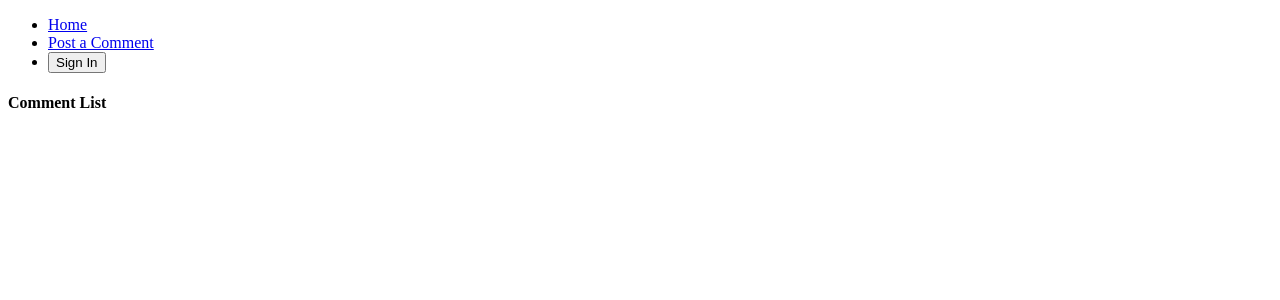
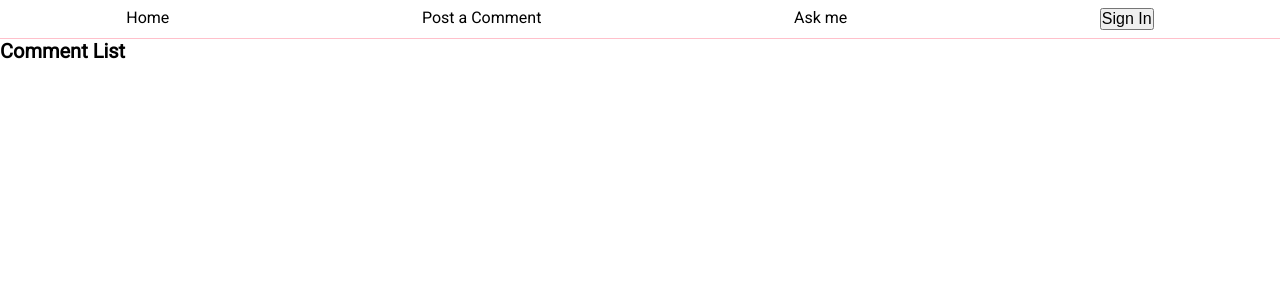
Before and after one commit to haryantowang09/hdyf, a React (Create React App) app: page / in a window 1280 px wide. Shown: the top 300 px of the page. Built offline with nearby package versions, Linux system fonts and the light colour scheme.

Commit message:
Redesign Asking Feeling Page

```diff
--- a/package.json
+++ b/package.json
@@ -1,7 +1,7 @@
 {
   "name": "howdoyoufeel",
   "version": "0.1.0",
-  "description": "A straight forward application asking you how do you feel.",
+  "description": "A simple app for you to put how on what are you feeling.",
   "author": "haryantowang09@gmail.com",
   "private": true,
   "dependencies": {
@@ -42,6 +42,7 @@
     "enzyme-adapter-react-16": "^1.15.2",
     "react-redux": "^7.1.3",
     "redux": "^4.0.5",
+    "styled-components": "^5.0.1",
     "tv4": "^1.3.0"
   }
 }
--- a/public/index.html
+++ b/public/index.html
@@ -3,6 +3,7 @@
   <head>
     <meta charset="utf-8" />
     <link rel="icon" href="%PUBLIC_URL%/favicon.ico" />
+    <link href='https://fonts.googleapis.com/css?family=Roboto' rel='stylesheet'>
     <meta name="viewport" content="width=device-width, initial-scale=1" />
     <meta name="theme-color" content="#000000" />
     <meta
--- a/src/actions/index.js
+++ b/src/actions/index.js
@@ -1,5 +1,5 @@
 import axios from 'axios';
-import { SAVE_COMMENT, FETCH_COMMENTS, CHANGE_AUTH } from 'actions/types';
+import { SAVE_COMMENT, FETCH_COMMENTS, CHANGE_AUTH, SAVE_FEEL_COMMENT} from 'actions/types';
 
 export function saveComment(comment) {
   return {
@@ -22,3 +22,10 @@ export function changeAuth(isLoggedIn) {
     payload: isLoggedIn
   };
 }
+
+export function saveFeelsComment(feelsComment) {
+  return {
+    type: SAVE_FEEL_COMMENT,
+    payload: feelsComment
+  }
+}
--- a/src/actions/types.js
+++ b/src/actions/types.js
@@ -1,3 +1,4 @@
 export const SAVE_COMMENT = 'save_comment';
 export const FETCH_COMMENTS = 'fetch_comments';
 export const CHANGE_AUTH = 'change_auth';
+export const SAVE_FEEL_COMMENT = 'save_feels_comment';
--- /dev/null
+++ b/src/assets/styles/reset.css
@@ -0,0 +1,11 @@
+:root { font: 20px/1.2 "Roboto", sans-serif; }
+
+body,
+body * {
+  margin:           unset;
+  box-sizing:       unset;
+  padding:          unset;
+  font-size:        unset;
+  color:            unset;
+  text-decoration:  unset;
+}
--- a/src/components/App.js
+++ b/src/components/App.js
@@ -1,9 +1,22 @@
 import React, { Component } from 'react';
 import { Route, Link } from 'react-router-dom';
 import { connect } from 'react-redux';
+import styled from 'styled-components';
+
 import CommentBox from 'components/CommentBox';
 import CommentList from 'components/CommentList';
+import Ask from 'components/Ask';
+
 import * as actions from 'actions';
+
+const Nav = styled.nav`
+  width: 100%;
+  display: flex;
+  justify-content: space-around;
+  font-size: 0.8em;
+  border-bottom: 1px solid pink;
+  padding: 0.5em 0;
+`;
 
 class App extends Component {
   renderButton() {
@@ -20,17 +33,20 @@ class App extends Component {
 
   renderHeader() {
     return (
-      <ul>
-        <li>
+      <Nav>
+        <div>
           <Link to="/">Home</Link>
-        </li>
-        <li>
+        </div>
+        <div>
           <Link to="/post">Post a Comment</Link>
-        </li>
-        <li>
+        </div>
+        <div>
+          <Link to="/ask">Ask me</Link>
+        </div>
+        <div>
           {this.renderButton()}
-        </li>
-      </ul>
+        </div>
+      </Nav>
     )
   }
 
@@ -38,6 +54,7 @@ class App extends Component {
     return (
       <div>
         {this.renderHeader()}
+        <Route path="/ask" component={Ask} />
         <Route path="/post" component={CommentBox} />
         <Route path="/" exact component={CommentList} />
       </div>
--- /dev/null
+++ b/src/components/Ask.js
@@ -0,0 +1,73 @@
+import React, { Component } from 'react';
+import styled from'styled-components';
+
+const Main = styled.main`
+  display: flex;
+  justify-content: center;
+  background-color: #f5f5f5;
+  height: calc(100vh - 37px);
+`;
+
+const Container = styled.div`
+  display: flex;
+  flex-direction: column;
+  justify-content: center;
+`;
+
+const Form = styled.form`
+  display: flex;
+  flex-direction: column;
+  margin-top: 1em;
+
+`;
+
+const Button = styled.button`
+  display: inline-block;
+  border-radius: 5px;
+  padding: 7px 12px;
+  border: 1px solid #d5d5d5;
+  background-color: linear-gradient(#eee, #ddd);
+  font: 700 13px/18px Helvetica, arial;
+`;
+
+const TextArea = styled.textarea`
+  border: 0;
+  border-radius: 5px;
+  height: 100px;
+  color: grey;
+  font-size: 0.8em;
+  font-family: Roboto-Italic;
+`;
+
+class Ask extends Component {
+  state = { comment: '...' };
+
+  handleChange = event => {
+    this.setState({ comment: event.target.value });
+  }
+
+  handleSubmit = event => {
+    event.preventDefault();
+    // call action
+    this.setState({ comment: '' });
+  }
+
+  render()  {
+    return (
+      <Main>
+        <Container>
+          <h1>Hi, how do you feel ?</h1>
+          <Form onSubmit={this.handleSubmit}>
+            <TextArea
+              value={this.state.comment}
+              onChange={this.handleChange}
+            />
+            <Button>Send</Button>
+          </Form>
+        </Container>
+      </Main>
+    );
+  }
+};
+
+export default Ask;
--- a/src/index.js
+++ b/src/index.js
@@ -3,6 +3,8 @@ import ReactDOM from 'react-dom';
 import { BrowserRouter, Route } from 'react-router-dom';
 import Root from 'Root';
 import App from 'components/App';
+
+import 'assets/styles/reset.css';
 
 ReactDOM.render(
   <Root>
```
Also changed, not shown: 1 other file (tests, documents, lock files or other folders).
